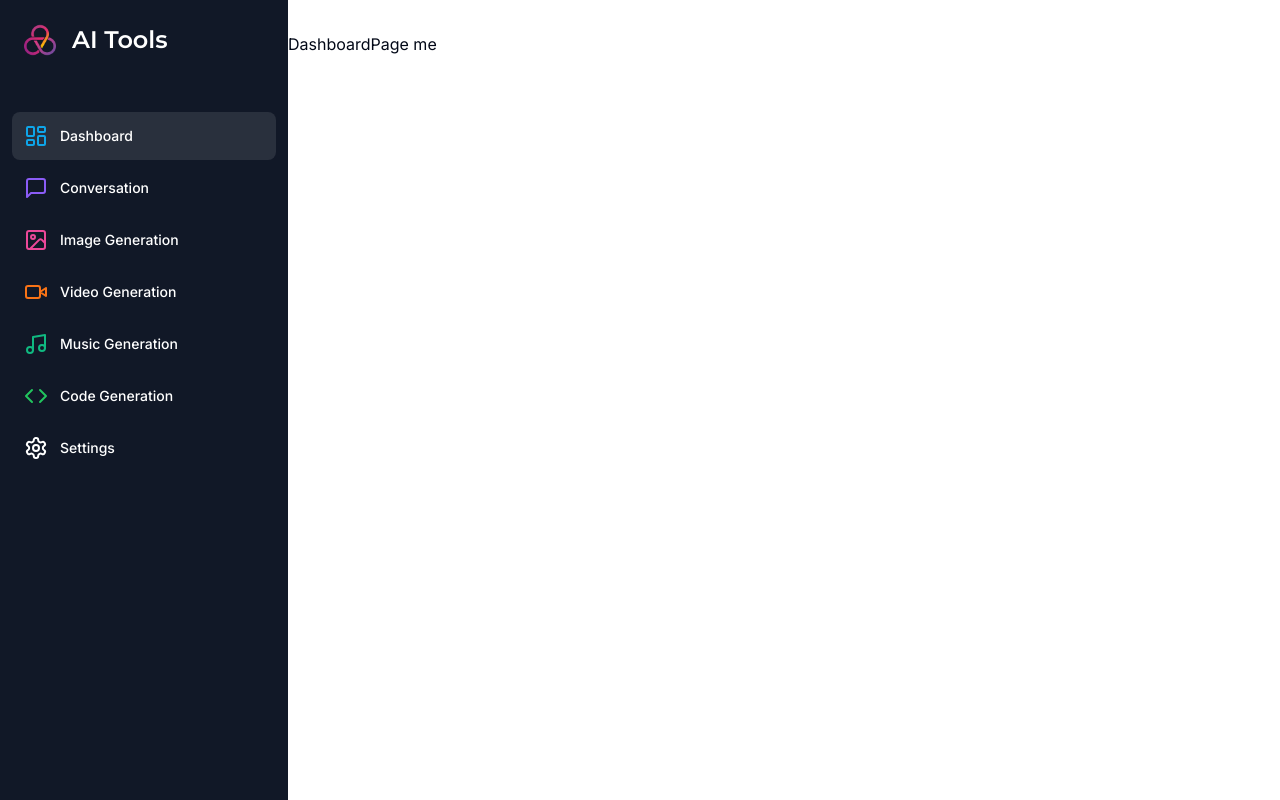
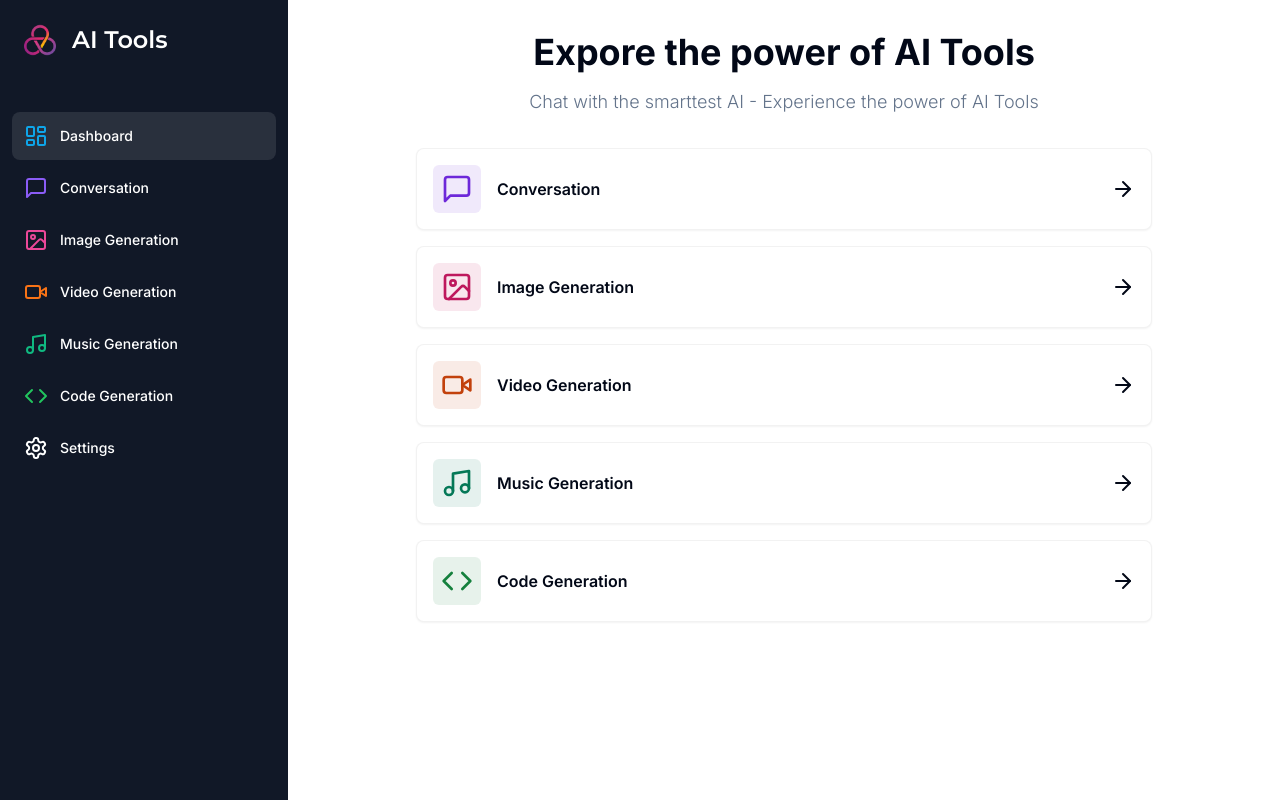
Before and after one commit to dongyuanwai/ai-tools, a Next.js app: page /dashboard in a window 1280 px wide. Built offline with nearby package versions, Linux system fonts and the light colour scheme.

Commit message:
feat: 仪表盘样式

```diff
--- a/app/(dashboard)/(routes)/dashboard/page.tsx
+++ b/app/(dashboard)/(routes)/dashboard/page.tsx
@@ -1,8 +1,79 @@
+"use client";
+import { useRouter } from "next/navigation";
+import { MessageSquare, ArrowRight, Music, ImageIcon, VideoIcon, Code } from "lucide-react";
+import { Card } from "@/components/ui/card";
+import { cn } from "@/lib/utils";
 
-const DashboardPage =()=> {
+const tools = [
+  {
+    label: 'Conversation',
+    icon: MessageSquare,
+    color: 'text-violet-700',
+    bgColor: 'bg-violet-700/10',
+    href: '/conversation',
+  },
+  {
+    label: 'Image Generation',
+    icon: ImageIcon,
+    color: 'text-pink-700',
+    bgColor: 'bg-pink-700/10',
+    href: '/image',
+  },
+  {
+    label: 'Video Generation',
+    icon: VideoIcon,
+    color: 'text-orange-700',
+    bgColor: 'bg-orange-700/10',
+    href: '/video',
+  },
+  {
+    label: 'Music Generation',
+    icon: Music,
+    color: 'text-emerald-700',
+    bgColor: 'bg-emerald-700/10',
+    href: '/music',
+  },
+  {
+    label: 'Code Generation',
+    icon: Code,
+    color: 'text-green-700',
+    bgColor: 'bg-green-700/10',
+    href: '/code',
+  },
+]
+
+const DashboardPage = () => {
+  const router = useRouter();
   return (
     <div>
-        <p >DashboardPage me</p>
+      <div className="mb-8 space-y-4">
+        <h2 className="text-2xl md:text-4xl font-bold text-center">
+          Expore the power of AI Tools
+        </h2>
+        <p className="text-muted-foreground font-light text-sm md:text-lg text-center">
+          Chat with the smarttest AI - Experience the power of AI Tools
+        </p>
+      </div>
+      <div className="px-4 md:px-20 lg:px-32 space-y-4">
+        {tools.map((tool) => (
+          <Card
+            onClick={() => router.push(tool.href)}
+            key={tool.href}
+            className="p-4 border-black/5 flex items-center justify-between
+            hover:shadow-md transition cursor-pointer"
+          >
+            <div className="flex items-center gap-x-4">
+              <div className={cn("p-2 w-fit rounded-md",tool.bgColor)}>
+                <tool.icon className={cn("w-8 h-8",tool.color)}></tool.icon>
+              </div>
+              <div className="font-semibold">
+                {tool.label}
+              </div>
+            </div>
+            <ArrowRight></ArrowRight>
+          </Card>
+        ))}
+      </div>
     </div>
   )
 }
--- /dev/null
+++ b/components/ui/card.tsx
@@ -0,0 +1,79 @@
+import * as React from "react"
+
+import { cn } from "@/lib/utils"
+
+const Card = React.forwardRef<
+  HTMLDivElement,
+  React.HTMLAttributes<HTMLDivElement>
+>(({ className, ...props }, ref) => (
+  <div
+    ref={ref}
+    className={cn(
+      "rounded-lg border bg-card text-card-foreground shadow-sm",
+      className
+    )}
+    {...props}
+  />
+))
+Card.displayName = "Card"
+
+const CardHeader = React.forwardRef<
+  HTMLDivElement,
+  React.HTMLAttributes<HTMLDivElement>
+>(({ className, ...props }, ref) => (
+  <div
+    ref={ref}
+    className={cn("flex flex-col space-y-1.5 p-6", className)}
+    {...props}
+  />
+))
+CardHeader.displayName = "CardHeader"
+
+const CardTitle = React.forwardRef<
+  HTMLParagraphElement,
+  React.HTMLAttributes<HTMLHeadingElement>
+>(({ className, ...props }, ref) => (
+  <h3
+    ref={ref}
+    className={cn(
+      "text-2xl font-semibold leading-none tracking-tight",
+      className
+    )}
+    {...props}
+  />
+))
+CardTitle.displayName = "CardTitle"
+
+const CardDescription = React.forwardRef<
+  HTMLParagraphElement,
+  React.HTMLAttributes<HTMLParagraphElement>
+>(({ className, ...props }, ref) => (
+  <p
+    ref={ref}
+    className={cn("text-sm text-muted-foreground", className)}
+    {...props}
+  />
+))
+CardDescription.displayName = "CardDescription"
+
+const CardContent = React.forwardRef<
+  HTMLDivElement,
+  React.HTMLAttributes<HTMLDivElement>
+>(({ className, ...props }, ref) => (
+  <div ref={ref} className={cn("p-6 pt-0", className)} {...props} />
+))
+CardContent.displayName = "CardContent"
+
+const CardFooter = React.forwardRef<
+  HTMLDivElement,
+  React.HTMLAttributes<HTMLDivElement>
+>(({ className, ...props }, ref) => (
+  <div
+    ref={ref}
+    className={cn("flex items-center p-6 pt-0", className)}
+    {...props}
+  />
+))
+CardFooter.displayName = "CardFooter"
+
+export { Card, CardHeader, CardFooter, CardTitle, CardDescription, CardContent }
```
